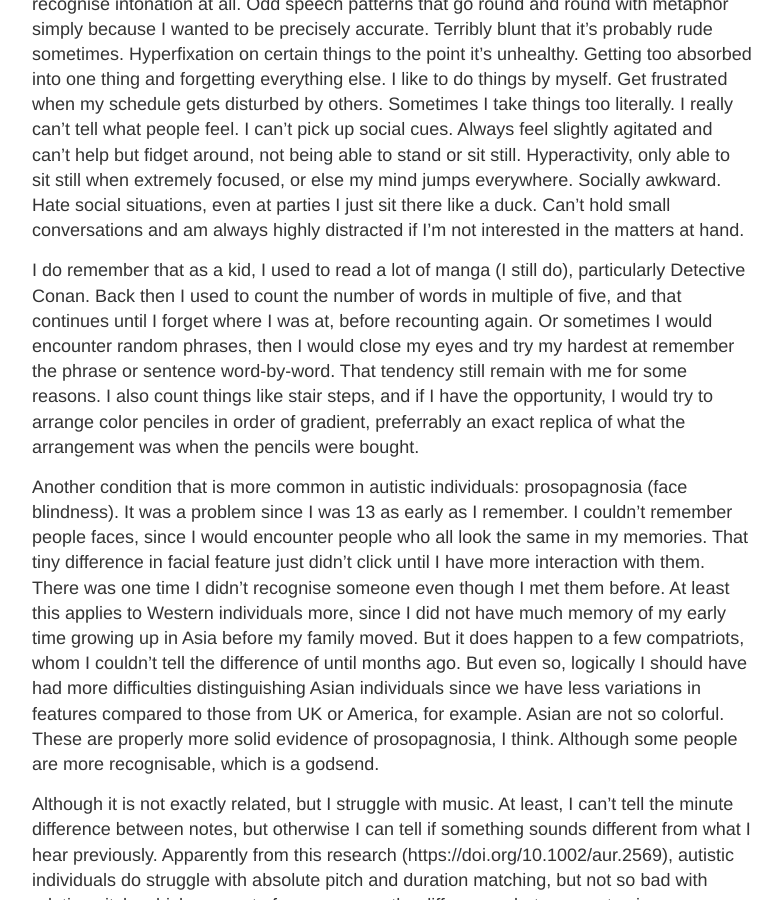
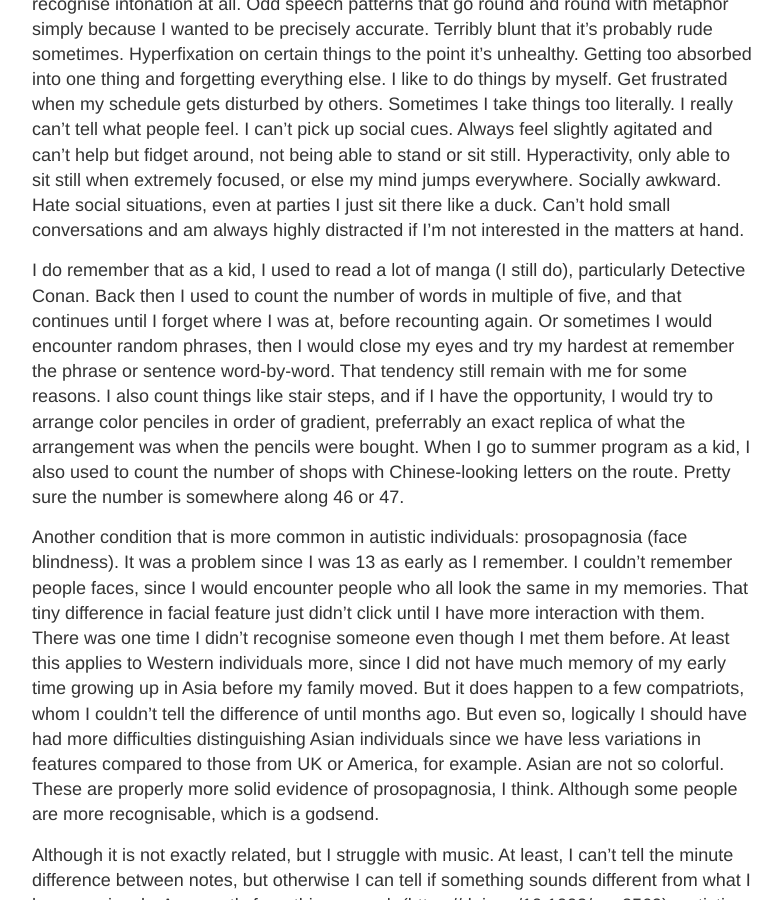
Before and after one commit to theduckshepherd/theduckshepherd.github.io, a Jekyll site: the page built from _posts/2024-03-07-discussion-emotional-intensity-or-the-lack-thereof.md, in a window 1280 px wide and 900 px high, scrolled down 1032 px. Shown: the whole window, without its empty margins (248-1030 px from the left). Built offline with Jekyll 4.4.1, drawn with Linux system fonts in a browser that asks for light colours.

Commit message:
Update 2024-03-07-discussion-emotional-intensity-or-the-lack-thereof.md

```diff
--- a/_posts/2024-03-07-discussion-emotional-intensity-or-the-lack-thereof.md
+++ b/_posts/2024-03-07-discussion-emotional-intensity-or-the-lack-thereof.md
@@ -15,7 +15,7 @@
 
 So far, I do have quite a few traits on the spectrum. Odd intonation or inability to even recognise intonation at all. Odd speech patterns that go round and round with metaphor simply because I wanted to be precisely accurate. Terribly blunt that it’s probably rude sometimes. Hyperfixation on certain things to the point it’s unhealthy. Getting too absorbed into one thing and forgetting everything else. I like to do things by myself. Get frustrated when my schedule gets disturbed by others. Sometimes I take things too literally. I really can’t tell what people feel. I can’t pick up social cues. Always feel slightly agitated and can’t help but fidget around, not being able to stand or sit still. Hyperactivity, only able to sit still when extremely focused, or else my mind jumps everywhere. Socially awkward. Hate social situations, even at parties I just sit there like a duck. Can’t hold small conversations and am always highly distracted if I’m not interested in the matters at hand.
 
-I do remember that as a kid, I used to read a lot of manga (I still do), particularly Detective Conan. Back then I used to count the number of words in multiple of five, and that continues until I forget where I was at, before recounting again. Or sometimes I would encounter random phrases, then I would close my eyes and try my hardest at remember the phrase or sentence word-by-word. That tendency still remain with me for some reasons. I also count things like stair steps, and if I have the opportunity, I would try to arrange color penciles in order of gradient, preferrably an exact replica of what the arrangement was when the pencils were bought.
+I do remember that as a kid, I used to read a lot of manga (I still do), particularly Detective Conan. Back then I used to count the number of words in multiple of five, and that continues until I forget where I was at, before recounting again. Or sometimes I would encounter random phrases, then I would close my eyes and try my hardest at remember the phrase or sentence word-by-word. That tendency still remain with me for some reasons. I also count things like stair steps, and if I have the opportunity, I would try to arrange color penciles in order of gradient, preferrably an exact replica of what the arrangement was when the pencils were bought. When I go to summer program as a kid, I also used to count the number of shops with Chinese-looking letters on the route. Pretty sure the number is somewhere along 46 or 47.
 
 Another condition that is more common in autistic individuals: prosopagnosia (face blindness). It was a problem since I was 13 as early as I remember. I couldn't remember people faces, since I would encounter people who all look the same in my memories. That tiny difference in facial feature just didn't click until I have more interaction with them. There was one time I didn't recognise someone even though I met them before. At least this applies to Western individuals more, since I did not have much memory of my early time growing up in Asia before my family moved. But it does happen to a few compatriots, whom I couldn't tell the difference of until months ago. But even so, logically I should have had more difficulties distinguishing Asian individuals since we have less variations in features compared to those from UK or America, for example. Asian are not so colorful. These are properly more solid evidence of prosopagnosia, I think. Although some people are more recognisable, which is a godsend.
 
```
